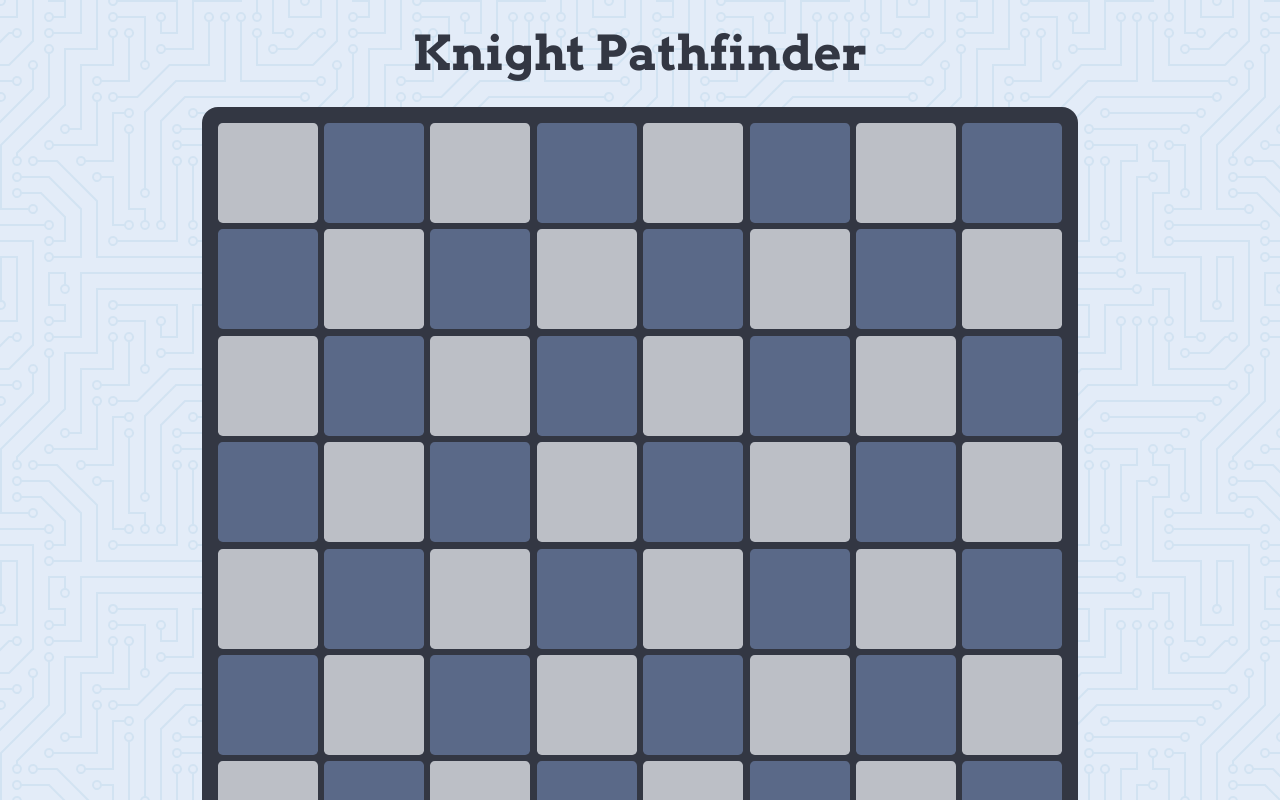
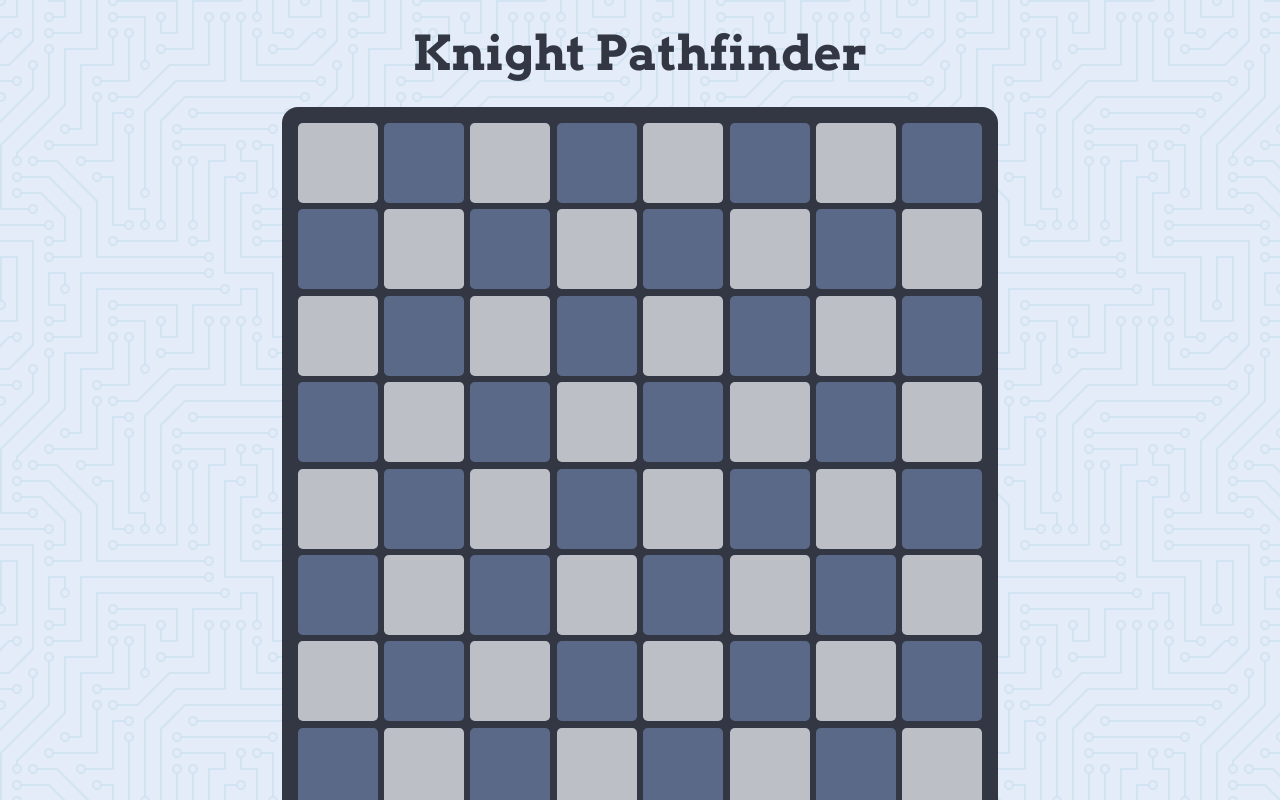
Before and after one commit to Hhmmmk/knight-pathfinder, a React (Create React App) app: page / in a window 1280 px wide. Shown: the top 800 px of the page. Built offline with nearby package versions, Linux system fonts and the light colour scheme.

Commit message:
update size

```diff
--- a/src/components/Chessboard/Chessboard.styles.css
+++ b/src/components/Chessboard/Chessboard.styles.css
@@ -3,8 +3,8 @@
   height: auto;
   background-color: #333743;
   display: grid;
-  grid-template-columns: repeat(8, 100px);
-  grid-template-rows: repeat(8, 100px);
+  grid-template-columns: repeat(8, 80px);
+  grid-template-rows: repeat(8, 80px);
   gap: 0.4rem;
   padding: 1rem;
   border-radius: 1rem;
```
